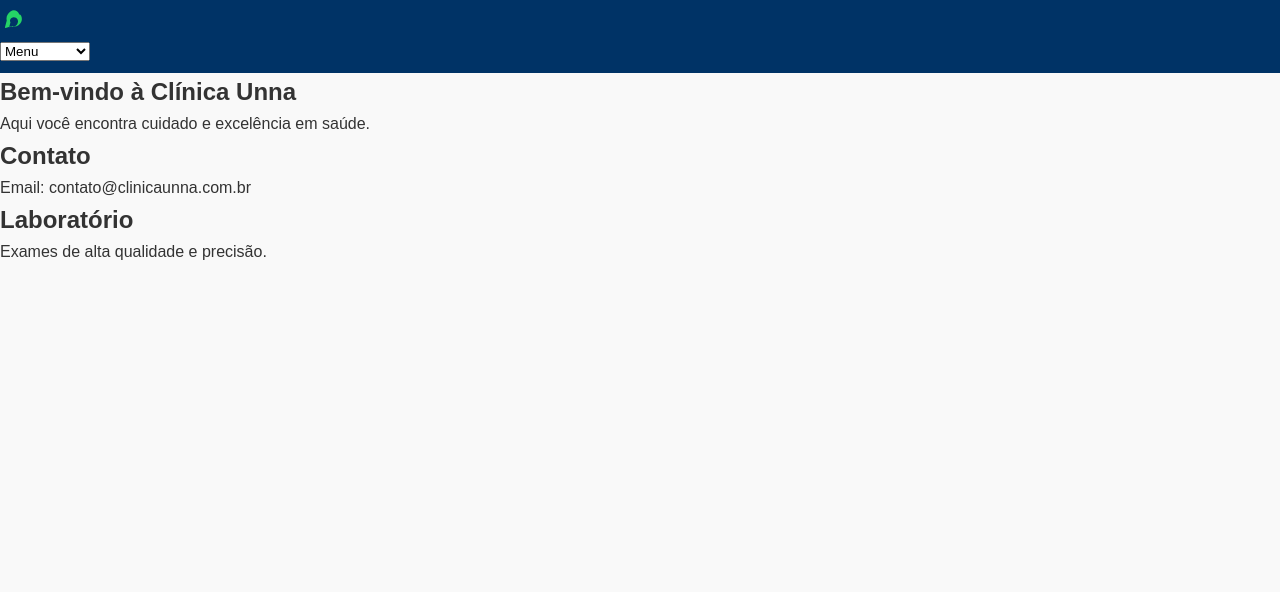
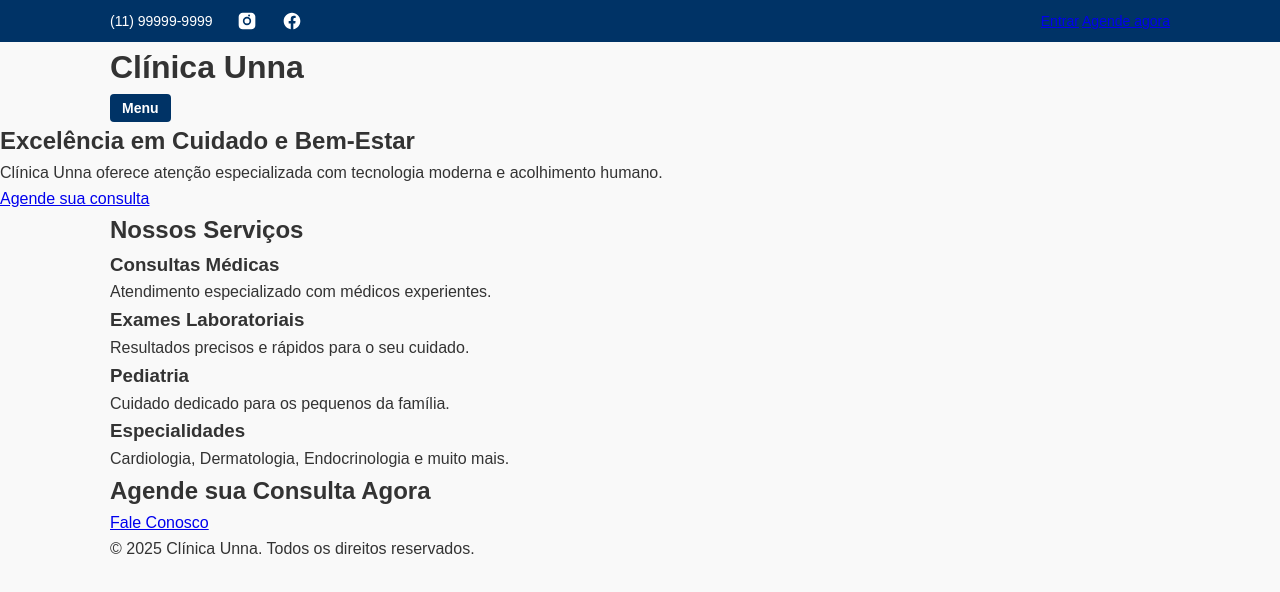
Before and after one commit to andyfortunato/clinica-unna, a plain HTML site: page index.html in a window 1280 px wide. Drawn offline with Linux system fonts and the light colour scheme.

Commit message:
Update index.html

```diff
--- a/index.html
+++ b/index.html
@@ -9,42 +9,84 @@
 <body>
   <!-- Top Bar -->
   <div class="top-bar">
-    <div class="left-section">
-      <!-- WhatsApp Icon -->
-      <a href="https://wa.me/5511999998888" target="_blank" class="whatsapp-icon" title="Fale conosco no WhatsApp">
-        <svg xmlns="http://www.w3.org/2000/svg" width="24" height="24" fill="#25D366" viewBox="0 0 448 512">
-          <path d="M380.9 97.1C339-2.4 256.6-14 190.8 29.6 125 73.3 93.6 150.3 111.8 226.6L74 370.5c-1.7 6.5 4.4 12.6 11 10.9l144.1-37.9c73.8 29.3 158.1-9.2 191.7-85.2 33.5-75.9 1.1-162.9-39.9-160.1zm-35.4 189c-11.3 25.5-31.4 45.7-56.9 57.1-34.1 15.6-73.4 15.5-107.3 0L161 379.2l-1.1-.3 30.7-112.4c-7.6-14.4-10.7-30.7-8.4-46.7 2.7-19.7 13.5-37.8 30.5-49.5 28.5-19.6 67.2-20.7 96.3-2.9 29.1 17.9 45.3 50.6 42.8 85.5-1.6 22.1-10.6 42.5-24.9 59.2z"/>
-        </svg>
-      </a>
-    </div>
-
-    <div class="right-section">
-      <!-- Dropdown Menu -->
-      <select onchange="if(this.value) window.location.href=this.value;">
-        <option selected disabled>Menu</option>
-        <option value="#sobre">Sobre</option>
-        <option value="#contato">Contato</option>
-        <option value="#laboratorio">Laboratório</option>
-      </select>
+    <div class="top-bar-container container">
+      <div class="top-bar-left">
+        <span class="contact-info">(11) 99999-9999</span>
+        <a href="#" class="social-icon" aria-label="Instagram" title="Instagram" target="_blank" rel="noopener noreferrer">
+          <svg xmlns="http://www.w3.org/2000/svg" viewBox="0 0 24 24"><path d="M7 2C4.2 2 2 4.2 2 7v10c0 2.8 2.2 5 5 5h10c2.8 0 5-2.2 5-5V7c0-2.8-2.2-5-5-5H7zm8.7 3.5a1.2 1.2 0 1 1-2.4 0 1.2 1.2 0 0 1 2.4 0zM12 7a5 5 0 1 1 0 10 5 5 0 0 1 0-10zm0 8a3 3 0 1 0 0-6 3 3 0 0 0 0 6z"/></svg>
+        </a>
+        <a href="#" class="social-icon" aria-label="Facebook" title="Facebook" target="_blank" rel="noopener noreferrer">
+          <svg xmlns="http://www.w3.org/2000/svg" viewBox="0 0 24 24"><path d="M22 12c0-5.5-4.5-10-10-10S2 6.5 2 12c0 5 3.7 9.1 8.5 9.9v-7H8v-3h2.5V9.5c0-2.5 1.5-3.8 3.7-3.8 1.1 0 2.2.2 2.2.2v2.4h-1.2c-1.2 0-1.6.8-1.6 1.6V12h2.7l-.4 3h-2.3v7C18.3 21.1 22 17 22 12z"/></svg>
+        </a>
+      </div>
+      <div class="top-bar-right">
+        <a href="#" class="top-link">Entrar</a>
+        <a href="#" class="btn-appointment">Agende agora</a>
+      </div>
     </div>
   </div>
 
-  <!-- Page Content -->
-  <main>
-    <section id="sobre">
-      <h1>Bem-vindo à Clínica Unna</h1>
-      <p>Aqui você encontra cuidado e excelência em saúde.</p>
-    </section>
+  <!-- Header -->
+  <header class="container header-centered">
+    <h1>Clínica Unna</h1>
+    <div class="dropdown">
+      <button class="dropbtn">Menu</button>
+      <div class="dropdown-content">
+        <a href="index.html">Início</a>
+        <a href="about.html">Sobre</a>
+        <a href="contact.html">Contato</a>
+        <a href="laboratorio.html">Laboratório</a>
+      </div>
+    </div>
+  </header>
 
-    <section id="contato">
-      <h2>Contato</h2>
-      <p>Email: contato@clinicaunna.com.br</p>
-    </section>
+  <!-- Hero -->
+  <section class="hero-section">
+    <div class="hero-content">
+      <h2>Excelência em Cuidado e Bem‑Estar</h2>
+      <p>Clínica Unna oferece atenção especializada com tecnologia moderna e acolhimento humano.</p>
+      <a href="#" class="btn btn-primary">Agende sua consulta</a>
+    </div>
+  </section>
 
-    <section id="laboratorio">
-      <h2>Laboratório</h2>
-      <p>Exames de alta qualidade e precisão.</p>
-    </section>
-  </main>
+  <!-- Services Preview -->
+  <section class="services-preview">
+    <div class="container">
+      <h2>Nossos Serviços</h2>
+      <div class="cards">
+        <div class="card">
+          <h3>Consultas Médicas</h3>
+          <p>Atendimento especializado com médicos experientes.</p>
+        </div>
+        <div class="card">
+          <h3>Exames Laboratoriais</h3>
+          <p>Resultados precisos e rápidos para o seu cuidado.</p>
+        </div>
+        <div class="card">
+          <h3>Pediatria</h3>
+          <p>Cuidado dedicado para os pequenos da família.</p>
+        </div>
+        <div class="card">
+          <h3>Especialidades</h3>
+          <p>Cardiologia, Dermatologia, Endocrinologia e muito mais.</p>
+        </div>
+      </div>
+    </div>
+  </section>
+
+  <!-- CTA Section -->
+  <section class="cta-section">
+    <div class="container">
+      <h2>Agende sua Consulta Agora</h2>
+      <a href="#" class="btn btn-secondary">Fale Conosco</a>
+    </div>
+  </section>
+
+  <!-- Footer -->
+  <footer>
+    <div class="container">
+      <p>&copy; 2025 Clínica Unna. Todos os direitos reservados.</p>
+    </div>
+  </footer>
 </body>
 </html>
```
